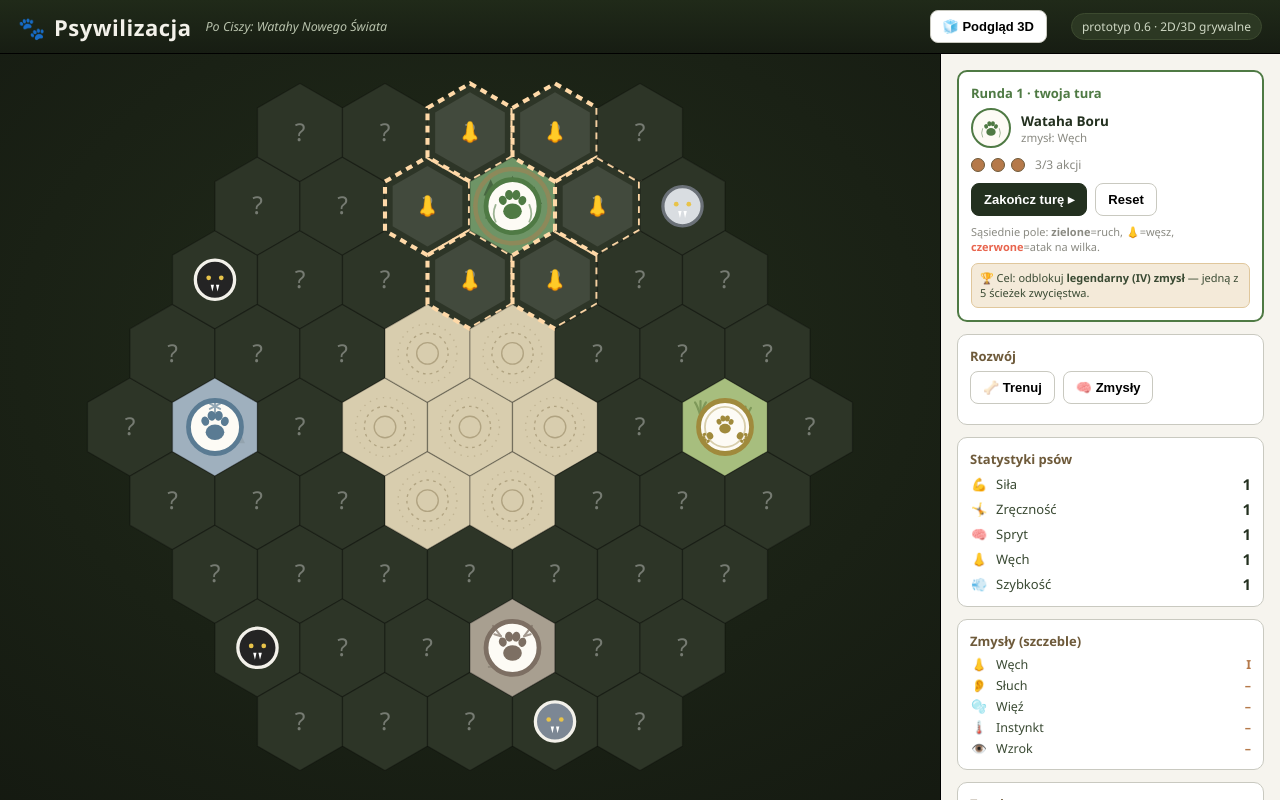
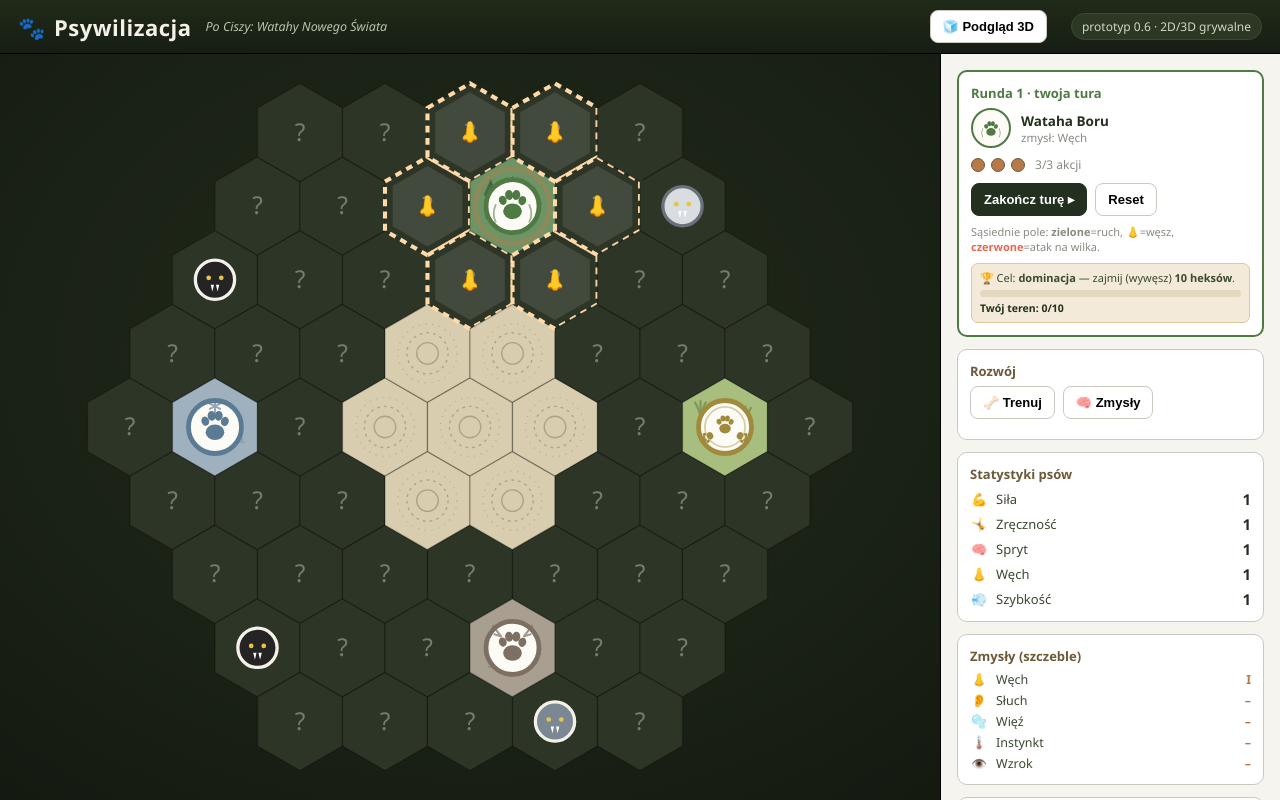
Before and after one commit to twentyonelab/psywilizacja, a React (Vite) app: page / in a window 1280 px wide. Built offline with nearby package versions, Linux system fonts and the light colour scheme.

Commit message:
Zwyciestwo przez dominacje terytorialna

```diff
--- a/src/App.tsx
+++ b/src/App.tsx
@@ -1,7 +1,7 @@
 import { useEffect, useMemo, useState } from "react";
 import { AnimatePresence } from "framer-motion";
 import Board from "./components/Board";
-import { useGame, apMax } from "./state/store";
+import { useGame, apMax, DOMINATION_TARGET } from "./state/store";
 import { STATS, TERRAIN_LABEL, TOYS, SENSE_TREE, WATAHY, WOLF_INFO } from "./game/content";
 import { key, neighbors } from "./game/hex";
 import Emblem from "./components/Emblems";
@@ -129,7 +129,13 @@ export default function App() {
           {isAI
             ? <div className="hint ai-think">🤖 {cur.name} planuje ruchy…</div>
             : <div className="hint">Sąsiednie pole: <b>zielone</b>=ruch, <b>👃</b>=węsz, <b style={{ color: "#e8654e" }}>czerwone</b>=atak na wilka.</div>}
-          <div className="goal">🏆 Cel: odblokuj <b>legendarny (IV) zmysł</b> — jedną z 5 ścieżek zwycięstwa.</div>
+          <div className="goal">
+            🏆 Cel: <b>dominacja</b> — zajmij (wywęsz) <b>{DOMINATION_TARGET} heksów</b>.
+            <div className="goal-bar">
+              <div className="goal-bar-fill" style={{ width: `${Math.min(100, (player.claimed / DOMINATION_TARGET) * 100)}%`, background: cur.colorHex }} />
+            </div>
+            <span className="goal-count">Twój teren: {player.claimed}/{DOMINATION_TARGET}</span>
+          </div>
         </div>
 
         {/* AKCJE ROZWOJU */}
--- a/src/components/VictoryModal.tsx
+++ b/src/components/VictoryModal.tsx
@@ -27,9 +27,9 @@ export default function VictoryModal({ watahaId, path, onReset }: Props) {
         </div>
         <div className="victory-name" style={{ color: w.colorHex }}>{w.name}</div>
         <div className="victory-path">
-          osiąga legendarny zmysł i wygrywa ścieżką
+          zdobywa <b>dominację</b> nad krainą
           <br />
-          <b>„{path}"</b>
+          <b>{path}</b>
         </div>
         <button className="btn primary victory-btn" onClick={onReset}>Nowa gra ▸</button>
       </motion.div>
--- a/src/state/store.ts
+++ b/src/state/store.ts
@@ -5,6 +5,7 @@ import { START_BRANCH, TOYS, TROPY_COST, WATAHA_ORDER, WATAHY, WOLF_INFO } from
 import { BranchId, StatId, TerrainType, WatahaId, Wolf } from "../game/types";
 
 export const BASE_AP = 3;
+export const DOMINATION_TARGET = 10; // liczba zajętych (wywęszonych) heksów do zwycięstwa
 const DIE = [0, 0, 1, 1, 2, 2];
 const rollDie = () => DIE[Math.floor(Math.random() * DIE.length)];
 const REVEAL_TERRAINS: TerrainType[] = ["pola", "bor", "ruiny", "gory"];
@@ -19,6 +20,7 @@ export interface PlayerState {
   resources: Resources;
   stats: Record<StatId, number>;
   senses: Record<BranchId, number>;
+  claimed: number; // zajęte (wywęszone) heksy — miara dominacji
 }
 export interface Roll {
   id: number;
@@ -72,6 +74,7 @@ function freshPlayers(): Record<WatahaId, PlayerState> {
       resources: { jedzenie: 2, schronienie: 1, narzedzia: 0, tropy: 0 },
       stats: { sila: 1, zrecznosc: 1, spryt: 1, wech: 1, szybkosc: 1 },
       senses,
+      claimed: 0,
     };
   }
   return p;
@@ -134,14 +137,27 @@ export const useGame = create<Store>((set, get) => ({
     const foodGain = value >= 1 ? 1 : 0;
     const tiles = { ...s.map.tiles, [k]: { ...tile, revealed: true, terrain } };
     const players = { ...s.players };
-    const res = players[curId].resources;
-    players[curId] = { ...players[curId], resources: { ...res, tropy: res.tropy + tropyGain, jedzenie: res.jedzenie + foodGain } };
+    const cur = players[curId];
+    const claimed = cur.claimed + 1; // wywęszony heks = zajęty teren
+    players[curId] = {
+      ...cur,
+      claimed,
+      resources: { ...cur.resources, tropy: cur.resources.tropy + tropyGain, jedzenie: cur.resources.jedzenie + foodGain },
+    };
+    const won = claimed >= DOMINATION_TARGET;
     set({
       map: { ...s.map, tiles },
       players,
       ap: s.ap - 1,
+      winner: won ? curId : null,
+      winPath: won ? `${claimed} zajętych heksów` : null,
       lastRoll: { id: rollSeq++, value, reason: "węsz", tone: "info", text: `${labelTerrain(terrain)} · +${tropyGain} Tropów` },
-      log: trim([`${WATAHY[curId].name}: węszy → ${labelTerrain(terrain)}. Kostka ${value} → +${tropyGain} Tropów${foodGain ? ", +1 jedzenie" : ""}.`, ...s.log]),
+      log: trim([
+        won
+          ? `🏆 ${WATAHY[curId].name} zajmuje ${claimed} heksów — DOMINACJA! Zwycięstwo!`
+          : `${WATAHY[curId].name}: węszy → ${labelTerrain(terrain)}. Kostka ${value} → +${tropyGain} Tropów${foodGain ? ", +1 jedzenie" : ""}. (teren ${claimed}/${DOMINATION_TARGET})`,
+        ...s.log,
+      ]),
     });
   },
 
@@ -232,18 +248,10 @@ export const useGame = create<Store>((set, get) => ({
     const senses = { ...p.senses, [branch]: target };
     players[curId] = { ...p, senses, resources: { ...p.resources, tropy: p.resources.tropy - cost } };
     const bonusNow = branch === "wzrok" && target === 1 ? 1 : 0;
-    const won = target === 4;
     set({
       players,
       ap: s.ap - 1 + bonusNow,
-      winner: won ? curId : null,
-      winPath: won ? PATH_NAME[branch] : null,
-      log: trim([
-        won
-          ? `🏆 ${WATAHY[curId].name} osiąga legendarny zmysł (${branchLabel(branch)} IV) — zwycięstwo ścieżką „${PATH_NAME[branch]}"!`
-          : `${WATAHY[curId].name}: odblokowano zmysł (${branchLabel(branch)} ${roman(target)}) za ${cost} Tropów.`,
-        ...s.log,
-      ]),
+      log: trim([`${WATAHY[curId].name}: odblokowano zmysł (${branchLabel(branch)} ${roman(target)}) za ${cost} Tropów.`, ...s.log]),
     });
   },
 
--- a/src/styles.css
+++ b/src/styles.css
@@ -217,6 +217,9 @@ body {
 /* cel gry */
 .goal { margin-top: 8px; font-size: 11px; color: var(--ink-soft); background: #f4ead9;
   border: 1px solid #e0c79c; border-radius: 7px; padding: 6px 8px; line-height: 1.4; }
+.goal-bar { height: 7px; background: #e3d7bd; border-radius: 999px; overflow: hidden; margin: 5px 0 3px; }
+.goal-bar-fill { height: 100%; border-radius: 999px; transition: width .35s ease; }
+.goal-count { font-size: 10.5px; font-weight: 700; color: var(--ink); }
 
 /* toast feedback nad planszą */
 .toast-wrap { position: absolute; top: 16px; left: 50%; transform: translateX(-50%); z-index: 20; pointer-events: none; }
```
